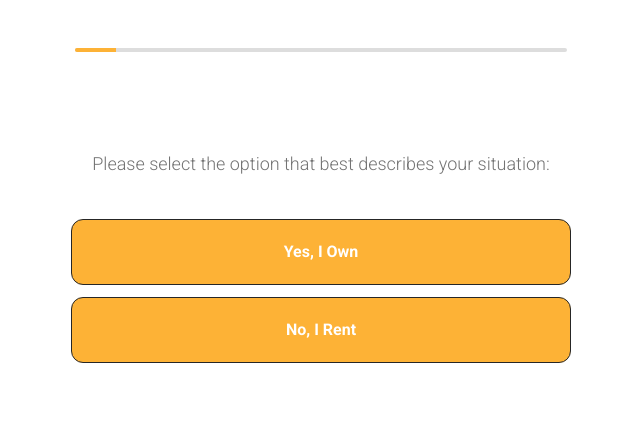
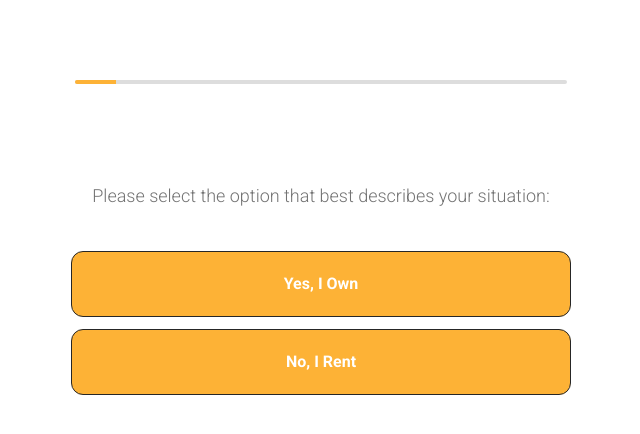
Before and after one commit to ryanleadmagnet/Sunshinestate_Form, a Next.js app: page / in a window 1280 px wide. Shown: the top 434 px of the page, without its empty margins (319-959 px from the left). Built offline with nearby package versions, Linux system fonts and the light colour scheme.

Commit message:
UI/UX Enhancements: Aligned form to top, silenced extension-based DOM hydration warnings, and significantly improved spreadsheet error feedback.

```diff
--- a/src/app/layout.tsx
+++ b/src/app/layout.tsx
@@ -18,9 +18,9 @@ export default function RootLayout({
   children: React.ReactNode;
 }>) {
   return (
-    <html lang="en" className="dark">
-      <body className={`${roboto.className} text-white min-h-screen selection:bg-[#fdb236]/30`}>
-        <div className="flex min-h-[100dvh] flex-col items-center justify-start pt-8 sm:pt-12 px-4 sm:px-8">
+    <html lang="en" className="dark" suppressHydrationWarning>
+      <body className={`${roboto.className} text-white min-h-screen selection:bg-[#fdb236]/30`} suppressHydrationWarning>
+        <div className="flex min-h-[100dvh] flex-col items-center justify-start p-4 sm:p-8 pt-10 sm:pt-16">
           <main className="w-full max-w-[500px] mx-auto overflow-hidden relative">
             {children}
           </main>
--- a/src/app/page.tsx
+++ b/src/app/page.tsx
@@ -200,14 +200,19 @@ export default function SolarForm() {
         headers: { 'Content-Type': 'application/json' },
         body: JSON.stringify(updatedData),
       })
-        .then(() => {
+        .then(async (res) => {
+          if (!res.ok) {
+            const errorData = await res.json().catch(() => ({}));
+            throw new Error(errorData.message || "Spreadsheet connection failed");
+          }
           setIsSubmitting(false);
           setIsFinished(true);
         })
         .catch((err) => {
           console.error("Submission error:", err);
           setIsSubmitting(false);
-          setIsFinished(true); // Still finish for demo
+          setErrorMsg(err.message || "Something went wrong. Please try again.");
+          // IMPORTANT: Do not set isFinished to true so it doesn't redirect on failure.
         });
     }
   };
@@ -258,7 +263,7 @@ export default function SolarForm() {
   }
 
   return (
-    <div className="relative min-h-[500px] flex flex-col">
+    <div className="relative min-h-[500px] flex flex-col pt-4">
       {/* Progress Header */}
       <div className="px-1 mb-10 w-full">
         <div className="progress-bar-container">
```
